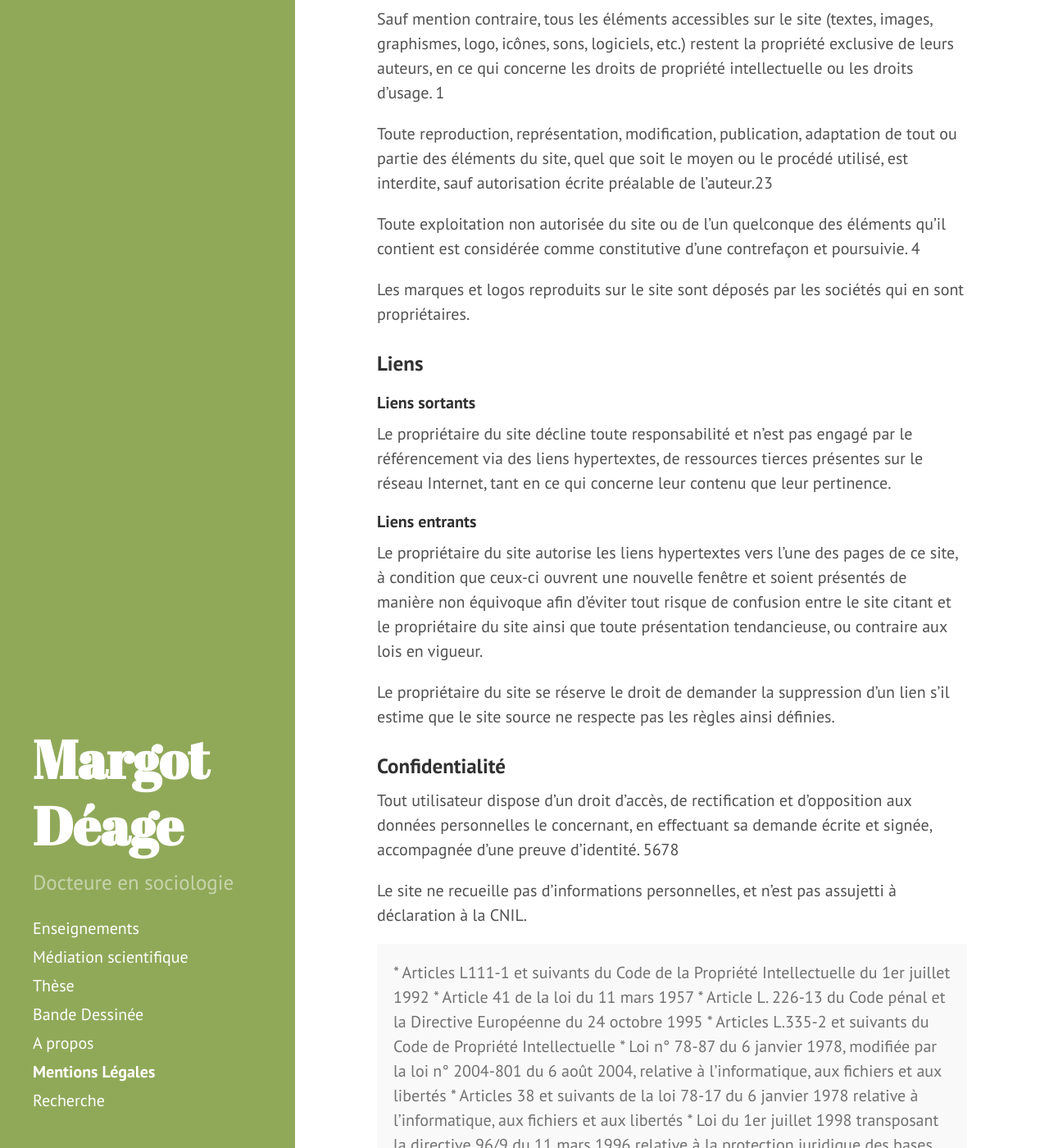
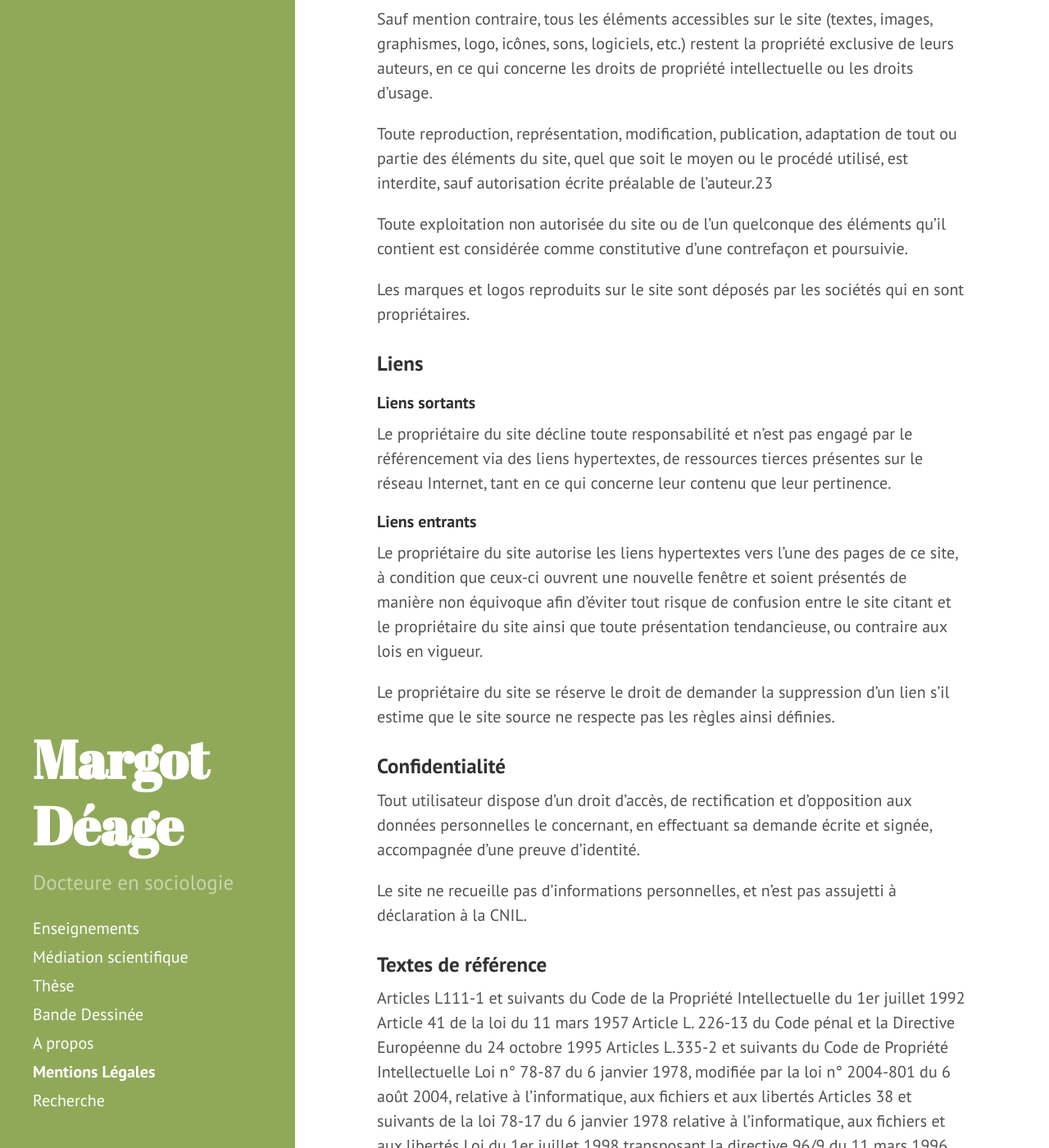
Before and after one commit to margotdeage/margotdeage.github.io, a Jekyll site: the page built from mentionslegales.md, in a window 1280 px wide and 1400 px high, scrolled down 927 px. Shown: the whole window at 82% size. Built offline with Jekyll 4.4.1, drawn with Linux system fonts in a browser that asks for light colours; some of the changed text lies outside the part shown.

Commit message:
Update mentionslegales.md

```diff
--- a/mentionslegales.md
+++ b/mentionslegales.md
@@ -28,11 +28,11 @@ Les informations et documents du site sont présentés à titre indicatif, n’o
 Le propriétaire du site ne peut être tenu responsable des dommages directs et indirects consécutifs à l’accès au site.
 
 ### Propriété intellectuelle
-Sauf mention contraire, tous les éléments accessibles sur le site (textes, images, graphismes, logo, icônes, sons, logiciels, etc.) restent la propriété exclusive de leurs auteurs, en ce qui concerne les droits de propriété intellectuelle ou les droits d’usage. 1
+Sauf mention contraire, tous les éléments accessibles sur le site (textes, images, graphismes, logo, icônes, sons, logiciels, etc.) restent la propriété exclusive de leurs auteurs, en ce qui concerne les droits de propriété intellectuelle ou les droits d’usage.
 
 Toute reproduction, représentation, modification, publication, adaptation de tout ou partie des éléments du site, quel que soit le moyen ou le procédé utilisé, est interdite, sauf autorisation écrite préalable de l’auteur.23
 
-Toute exploitation non autorisée du site ou de l’un quelconque des éléments qu’il contient est considérée comme constitutive d’une contrefaçon et poursuivie. 4
+Toute exploitation non autorisée du site ou de l’un quelconque des éléments qu’il contient est considérée comme constitutive d’une contrefaçon et poursuivie.
 
 Les marques et logos reproduits sur le site sont déposés par les sociétés qui en sont propriétaires.
 
@@ -50,18 +50,17 @@ Le propriétaire du site se réserve le droit de demander la suppression d’un
 
 
 ### Confidentialité
-Tout utilisateur dispose d’un droit d’accès, de rectification et d’opposition aux données personnelles le concernant, en effectuant sa demande écrite et signée, accompagnée d’une preuve d’identité. 5678
+Tout utilisateur dispose d’un droit d’accès, de rectification et d’opposition aux données personnelles le concernant, en effectuant sa demande écrite et signée, accompagnée d’une preuve d’identité.
 
 Le site ne recueille pas d’informations personnelles, et n’est pas assujetti à déclaration à la CNIL.
 
-<div class="message">
-* Articles L111-1 et suivants du Code de la Propriété Intellectuelle du 1er juillet 1992
-* Article 41 de la loi du 11 mars 1957
-* Article L. 226-13 du Code pénal et la Directive Européenne du 24 octobre 1995
-* Articles L.335-2 et suivants du Code de Propriété Intellectuelle
-* Loi n° 78-87 du 6 janvier 1978, modifiée par la loi n° 2004-801 du 6 août 2004, relative à l’informatique, aux fichiers et aux libertés
-* Articles 38 et suivants de la loi 78-17 du 6 janvier 1978 relative à l’informatique, aux fichiers et aux libertés
-* Loi du 1er juillet 1998 transposant la directive 96/9 du 11 mars 1996 relative à la protection juridique des bases de données
-* Loi n° 2004-801 du 6 août 2004
-* Article 6 de la loi n° 2004-575 du 21 juin 2004 pour la confiance dans l’économie numérique
-</div>
+### Textes de référence
+Articles L111-1 et suivants du Code de la Propriété Intellectuelle du 1er juillet 1992
+Article 41 de la loi du 11 mars 1957
+Article L. 226-13 du Code pénal et la Directive Européenne du 24 octobre 1995
+Articles L.335-2 et suivants du Code de Propriété Intellectuelle
+Loi n° 78-87 du 6 janvier 1978, modifiée par la loi n° 2004-801 du 6 août 2004, relative à l’informatique, aux fichiers et aux libertés
+Articles 38 et suivants de la loi 78-17 du 6 janvier 1978 relative à l’informatique, aux fichiers et aux libertés
+Loi du 1er juillet 1998 transposant la directive 96/9 du 11 mars 1996 relative à la protection juridique des bases de données
+Loi n° 2004-801 du 6 août 2004
+Article 6 de la loi n° 2004-575 du 21 juin 2004 pour la confiance dans l’économie numérique
```
